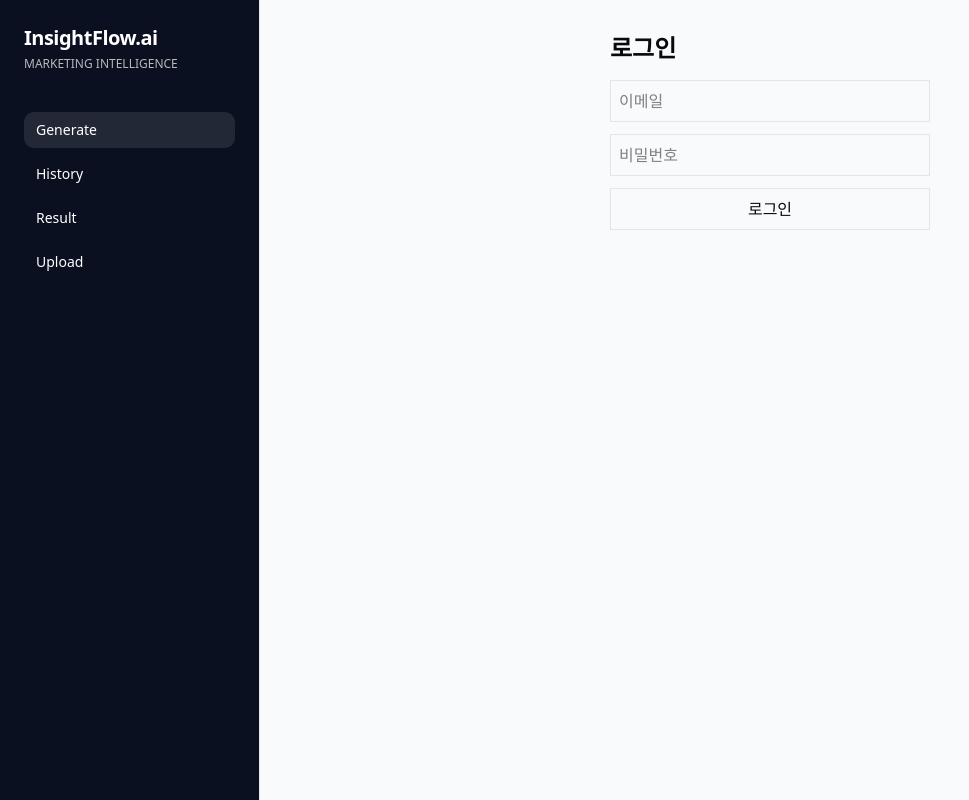
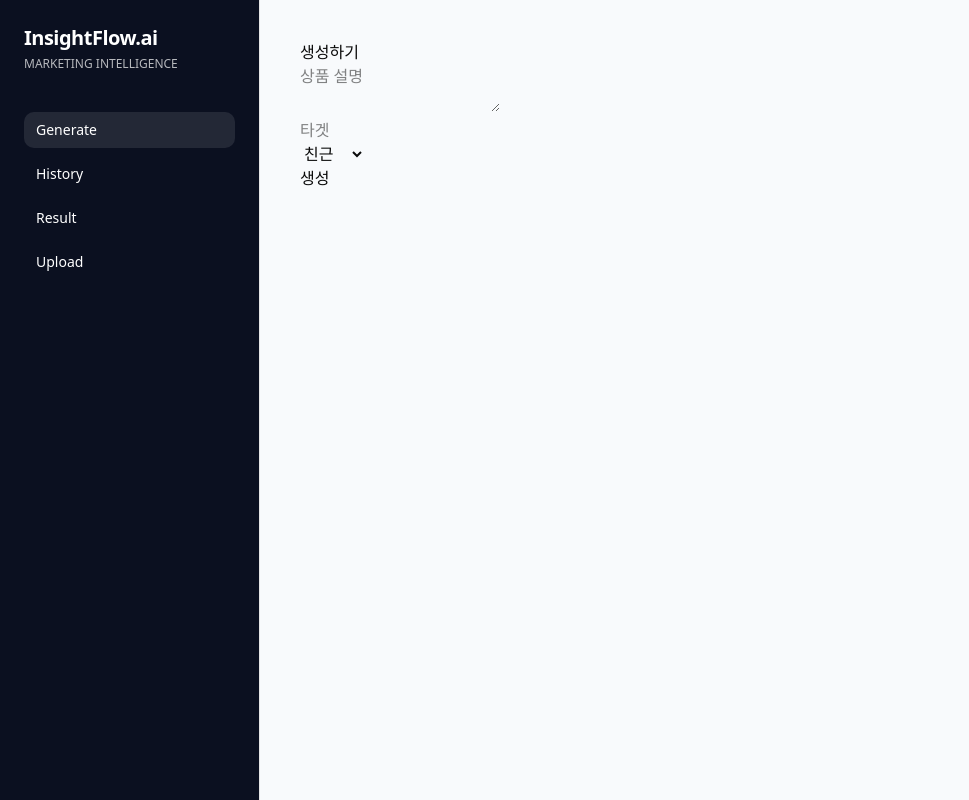
Before and after one commit to osl87922370-arch/ai-marketing-manager, a Next.js app in the folder frontend/: page /generate in a window 1280 px wide. Shown: the whole page, without its empty margins (0-969 px from the left). Built offline with nearby package versions, Linux system fonts and the light colour scheme; no server answers.

Commit message:
restore generate page UI from stable commit

```diff
--- a/frontend/app/generate/page.tsx
+++ b/frontend/app/generate/page.tsx
@@ -1,83 +1,60 @@
+"use client";
 
-"use client"
+import { useState } from "react";
+import { useRouter } from "next/navigation";
+import { apiFetch } from "@/lib/api";
 
-import { useState } from "react"
-import { useRouter } from "next/navigation"
-import { supabase } from "@/lib/supabase"
+export default function GeneratePage() {
+    const router = useRouter();
 
-export default function LoginPage() {
-    const router = useRouter()
+    const [productDesc, setProductDesc] = useState("");
+    const [target, setTarget] = useState("");
+    const [tone, setTone] = useState("친근");
 
-    const [email, setEmail] = useState("")
-    const [password, setPassword] = useState("")
-    const [error, setError] = useState("")
-    const [loading, setLoading] = useState(false)
+    async function generate() {
+        const data = await apiFetch("/api/generate", {
+            method: "POST",
+            body: JSON.stringify({
+                product_desc: productDesc,
+                target,
+                tone,
+            }),
+        });
 
-    const handleLogin = async () => {
-        setError("")
-        setLoading(true)
-
-        try {
-            const { data, error } = await supabase.auth.signInWithPassword({
-                email,
-                password,
-            })
-
-            if (error) {
-                setError(error.message)
-                return
-            }
-
-            const accessToken = data.session?.access_token
-            if (!accessToken) {
-                setError("토큰이 발급되지 않았습니다")
-                return
-            }
-
-            // 기존 코드가 localStorage에서 access_token을 읽는 구조라면 유지
-            localStorage.setItem("access_token", accessToken)
-            localStorage.setItem("user_email", email)
-
-            // 이미 /generate 페이지라면 refresh가 더 깔끔
-            router.refresh()
-            // 다른 페이지로 보내고 싶으면 아래처럼:
-            // router.push("/history")
-        } catch (e: any) {
-            setError(e?.message ?? "로그인 중 오류가 발생했습니다")
-        } finally {
-            setLoading(false)
-        }
+        sessionStorage.setItem("result", JSON.stringify(data));
+        router.push("/result");
     }
 
     return (
-        <div className="p-8 max-w-sm mx-auto">
-            <h1 className="text-2xl font-bold mb-4">로그인</h1>
+        <div style={{ padding: 40 }}>
+            <h1>생성하기</h1>
+
+            <textarea
+                placeholder="상품 설명"
+                value={productDesc}
+                onChange={e => setProductDesc(e.target.value)}
+            />
+
+            <br />
 
             <input
-                type="email"
-                placeholder="이메일"
-                className="border p-2 w-full mb-3"
-                value={email}
-                onChange={(e) => setEmail(e.target.value)}
+                placeholder="타겟"
+                value={target}
+                onChange={e => setTarget(e.target.value)}
             />
 
-            <input
-                type="password"
-                placeholder="비밀번호"
-                className="border p-2 w-full mb-3"
-                value={password}
-                onChange={(e) => setPassword(e.target.value)}
-            />
+            <br />
 
-            <button
-                onClick={handleLogin}
-                disabled={loading}
-                className="w-full border p-2"
-            >
-                {loading ? "로그인 중..." : "로그인"}
-            </button>
+            <select value={tone} onChange={e => setTone(e.target.value)}>
+                <option>친근</option>
+                <option>전문</option>
+                <option>유머</option>
+                <option>하드셀</option>
+            </select>
 
-            {error ? <p className="text-red-500 mt-3">{error}</p> : null}
+            <br />
+
+            <button onClick={generate}>생성</button>
         </div>
-    )
+    );
 }
```
